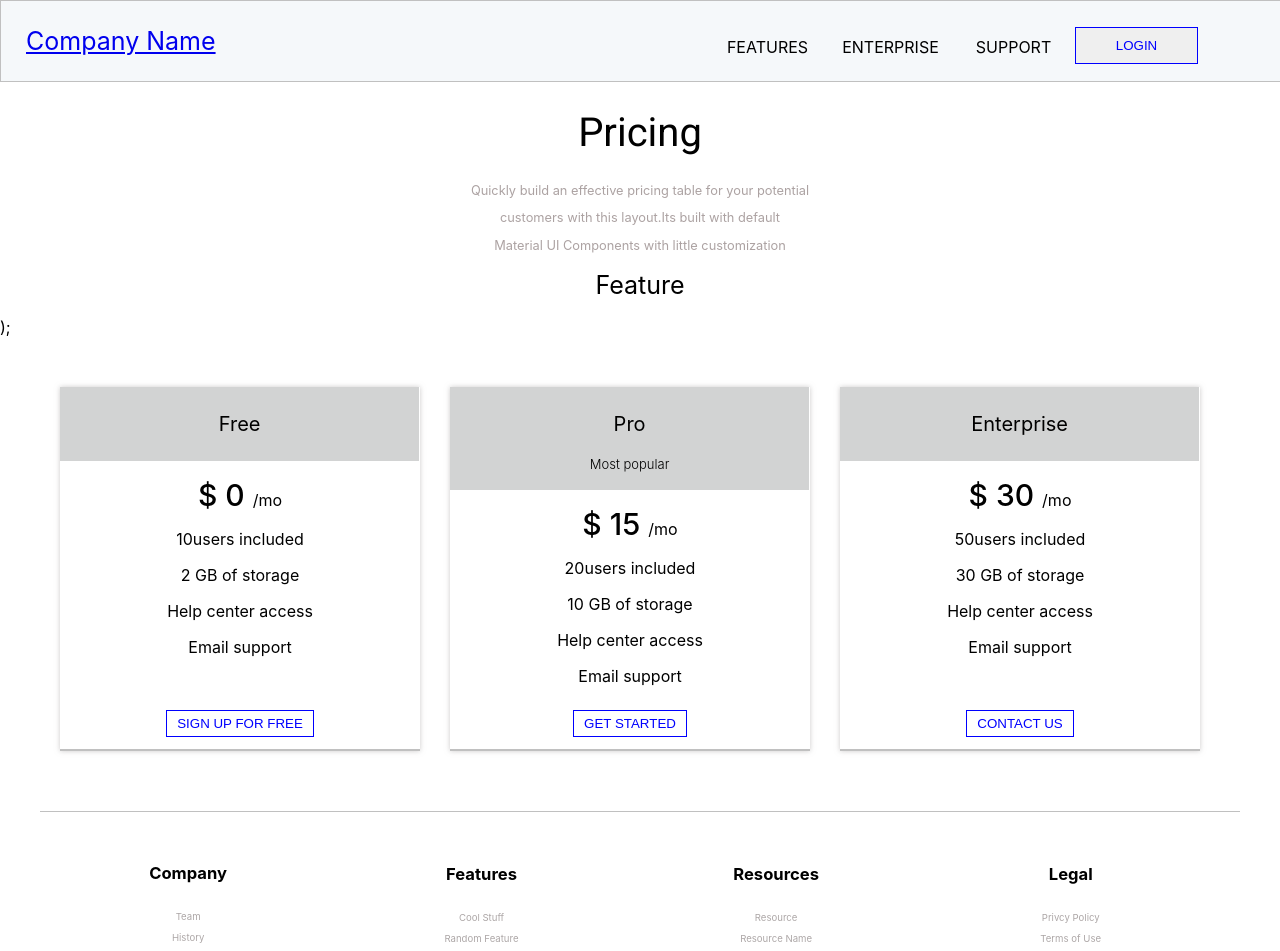
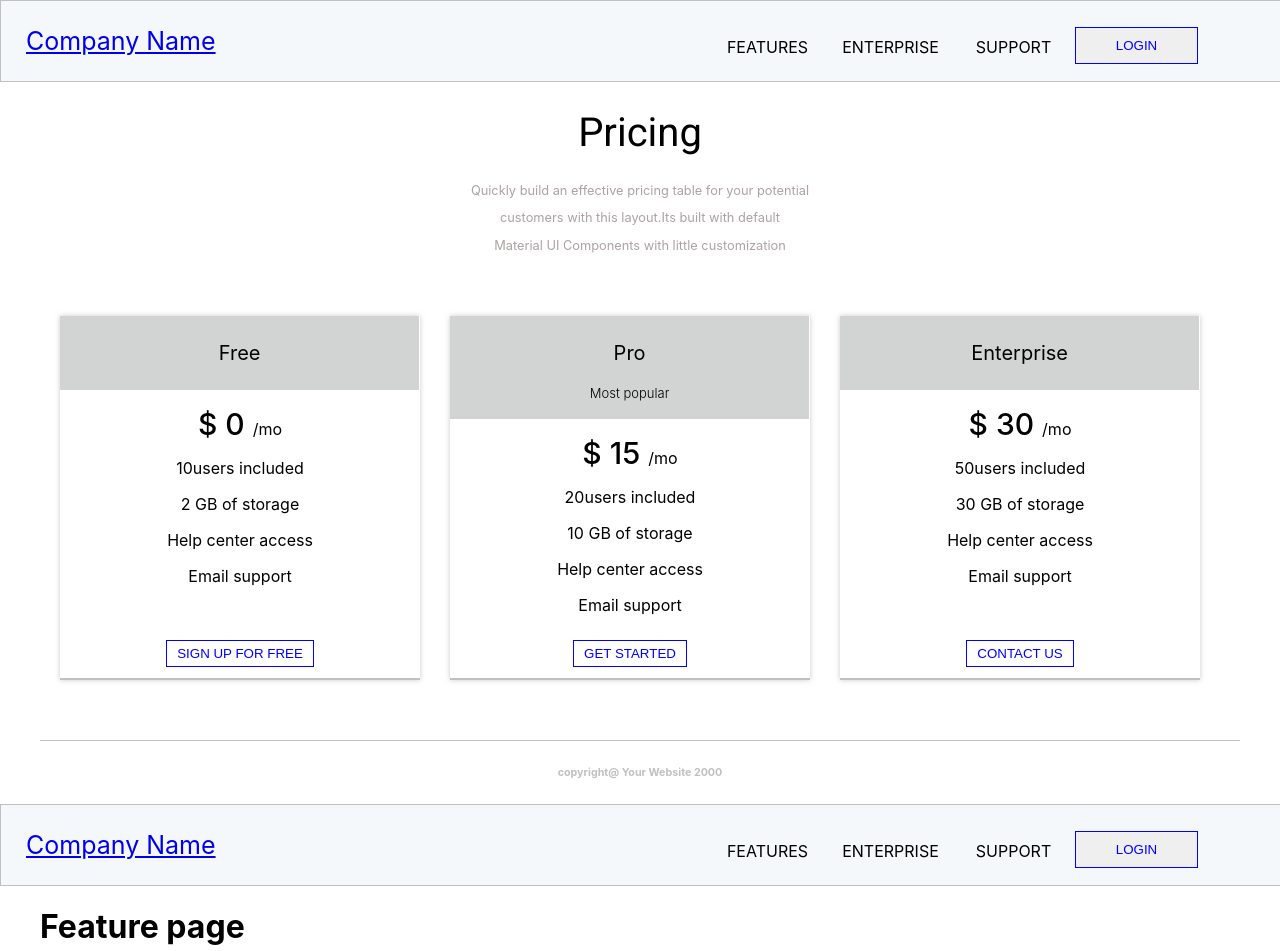
Before and after one commit to PalakPartani/React_First_UI, a React (Create React App) app: page /feature in a window 1280 px wide. Shown: the top 951 px of the page. Built offline with nearby package versions, Linux system fonts and the light colour scheme.

Commit message:
REFACTORD:Routing by adding another page to Company-name

```diff
--- a/src/App.js
+++ b/src/App.js
@@ -82,9 +82,10 @@ class App extends Component {
     return (
       <div>
         <Router>
-          {/* <Nav /> */}
+
           <HeaderFields />
-          <Route path="/feature" component={feature} />
+          {/* <Route path="/" exact component={App} /> */}
+          <Route path="/feature" exact component={feature} />
 
 
           {/* <HeaderFields /> */}
--- a/src/components/Data.js
+++ b/src/components/Data.js
@@ -1,5 +1,5 @@
 import React, { Component } from 'react';
-import '../App.css';
+import '../css/Style.css';
 import '../index.js';
 
 export default class Data extends Component {
--- a/src/components/HeaderFields.js
+++ b/src/components/HeaderFields.js
@@ -1,5 +1,5 @@
 import React, { Component } from 'react';
-import '../App.css';
+import '../css/Style.css';
 import { Link } from 'react-router-dom';
 
 export default class HeaderFields extends Component {
@@ -62,7 +62,7 @@ export default class HeaderFields extends Component {
                             </li>))}
                             <button className='loginButton' type="button" onClick={this.onRemoveFirstItem}>
                                 LOGIN
-          </button>
+                            </button>
                         </ul>
 
                         {/* <ul>
@@ -73,15 +73,6 @@ export default class HeaderFields extends Component {
                         </ul> */}
                     </div>
                 </header>
-                <div className="headingprice">
-                    <h1 className="titlePrice">Pricing</h1>
-                </div>
-                <div className="heading">
-
-                    <p>Quickly build an effective pricing table for your potential</p>
-                    <p> customers with this layout.Its built with default </p><p>Material UI Components with little customization </p>
-
-                </div>
             </div>
         );
     }
--- /dev/null
+++ b/src/css/Style.css
@@ -0,0 +1,296 @@
+@import url('https://fonts.googleapis.com/css2?family=Roboto:ital,wght@0,400;1,500&display=swap');
+/* .App {
+  text-align: center;
+} */
+
+.App-logo {
+  height: 40vmin;
+  pointer-events: none;
+}
+
+@media (prefers-reduced-motion: no-preference) {
+  .App-logo {
+    animation: App-logo-spin infinite 20s linear;
+  }
+}
+
+.App-header {
+  background-color: #282c34;
+  min-height: 100vh;
+  display: flex;
+  flex-direction: column;
+  align-items: center;
+  justify-content: center;
+  font-size: calc(10px + 2vmin);
+  color: white;
+}
+
+
+.App-link {
+  color: #61dafb;
+}
+
+@keyframes App-logo-spin {
+  from {
+    transform: rotate(0deg);
+  }
+  to {
+    transform: rotate(360deg);
+  }
+}
+.container{
+  width: 100%;
+  margin: 0px auto
+}
+ul{
+  width: 100%;
+}
+ul li{
+  list-style: none;
+  float: left;
+  text-align: center;
+  cursor: pointer;
+}
+li{
+  padding: 20px 0px;
+  width: 20%;
+}
+li:hover{
+  background-color: silver;
+  color: white;
+}
+
+.loginButton{
+  color: blue !important;
+  border: 1px solid blue !important;
+  padding: 10px 0px;
+  width: 20%;
+  margin-top: 10px;
+}
+.loginButton:hover{
+  background-color: white;
+}
+
+.header{
+  display: flex;
+  width:100%;
+  background-color: rgba(245, 248, 250, 0.938);
+  border:1px solid silver;
+  text-align: left;
+  justify-content: space-between;;
+}
+
+.headingprice{
+  text-align: center;
+  color: black;
+  font-size: 2vw;
+  font-weight: 10%;
+  font-stretch: inherit;
+  font-family: sans-serif;
+  font-size: larger;
+}
+.heading{
+  text-align: center;
+  color: rgb(172, 162, 162);
+  font-size: 80%;
+  font-weight: 35%;
+}
+
+.box{
+  display: flex;
+  /* margin-top: 10px;
+  margin-left: 50px;
+  margin-right: 20px; */
+  /* font-size: 50%; */
+  /* padding-left: 20px; */
+  color:black;
+  width: 100%;
+  padding-bottom: 50px;
+  /* height: 80%; */
+  /* justify-content: space-evenly; */
+  border-bottom: 1px solid silver;
+}
+.firstbox{
+  border-collapse:unset;
+  width: 30%;
+  text-align: center;
+  margin: 50px 10px 10px 20px;
+  cursor: pointer;
+  box-shadow: 0px 0px 5px rgba(155, 152, 152, 0.5);
+  padding-bottom: 20px;
+  border-bottom: 2px solid silver;
+
+}
+
+.firstbox:hover{
+  /* border: 1px solid red; */
+  border-collapse:unset;
+  width: 30%;
+  text-align: center;
+  margin: 10px 10px 10px 20px;
+}
+
+.secondbox{
+/* padding-left: 10%; */
+margin-left: 10px;
+margin-right: 20px;
+
+border: 1px solid silver;
+  border-collapse: separate;
+  height: 30%;
+  width: 25%;
+  text-align: center;
+}
+
+.thirdbox{
+/* padding-left: 5%; */
+margin-left: 10px;
+
+border: 1px solid silver;
+  border-collapse:separate;
+  height: 30%;
+  width: 25%;
+  text-align: center;
+}
+
+
+
+.downfirstbox{
+  margin: -1%;
+
+  padding:10px;
+  height: 20%;
+  width: 25%;
+  text-align: center;
+
+  color: rgb(173, 167, 167);
+}
+
+.downsecondbox{
+padding-left: 5%;
+
+  height: 20%;
+  width: 25%;
+  text-align: center;
+  color: rgb(173, 167, 167);
+
+}
+
+.downthirdbox{
+padding-left: 5%;
+
+  height: 20%;
+  width: 25%;
+  text-align: center;
+  color: rgb(173, 167, 167);
+}
+.fourthbox{
+  padding-left: 5%;
+
+    height: 20%;
+    width: 25%;
+    text-align: center;
+    color: rgb(173, 167, 167);
+  }
+
+  .copy{
+    text-align: center;
+    color: silver;
+  }
+
+  .down-box{
+    margin-top: 10%;
+    text-align: center;
+    display: flex;
+    font-size: 60%;
+    font-weight: 30%;
+    padding-left:30px;
+    padding-right: 50px;
+    margin-top:25px;
+  }
+
+  .down-name{
+    color: black;
+    font-weight: 15%;
+    font-size: 20px;
+  }
+.tagLine{
+  font-size: 13px;
+  font-weight: 300;
+}
+  .free{
+    text-align: center;
+    width:97%;
+    font-size: 20px;
+    background-color: rgba(165, 167, 168, 0.5);
+    padding: 5px;
+  }
+
+  .firstbox:hover .free{
+    font-size: 30px;
+  }
+
+  .pro{
+    margin-left: 45%;
+    justify-content: center;
+    text-align: center;
+    width:50px;
+    height:30px;
+    font-size: large;
+    background-color: rgba(245, 248, 250, 0.938);
+  }
+
+  .enterprise{
+    /* margin-left: 35%; */
+    justify-content: center;
+    text-align: center;
+    width:100%;
+    height:30px;
+    font-size: large;
+    background-color: rgba(245, 248, 250, 0.938);
+  }
+
+  .button-color{
+    background-color: white;
+    border: 1px solid blue;
+    color:blue;
+    padding: 5px 10px;
+    align-content: center;
+    align-items: flex-end;
+    justify-content: flex-end;
+    bottom: 0;
+  }
+  .firstbox:hover .button-color{
+    background-color: blue;
+    border: 1px solid blue;
+    color:white;
+    padding: 5px 10px;
+    /* margin-bottom: 10px; */
+  }
+
+.head-fields{
+  text-align: center;
+}
+head-left{
+  text-align: right;
+
+}
+free-tab{
+  text-align: left;
+}
+pro-tab{
+  text-align: center;
+}
+enterprise-tab{
+  text-align: right;
+}
+
+type-f{
+  justify-items: left;
+}
+
+.titlePrice{
+  font-size: 40px;
+  font-family: Roboto;
+  font-weight: 100;
+}
--- a/src/index.js
+++ b/src/index.js
@@ -1,7 +1,7 @@
 import React from 'react';
 import ReactDOM from 'react-dom';
 import './index.css';
-import App from './App';
+import App from './routee';
 import * as serviceWorker from './serviceWorker';
 
 ReactDOM.render(
--- /dev/null
+++ b/src/pages/Feature.js
@@ -0,0 +1,19 @@
+import React, { Component } from 'react';
+import HeaderFields from '../components/HeaderFields';
+
+export default class Home extends Component {
+
+    render() {
+
+        return (
+            <div >
+                {/* Header part */}
+                <HeaderFields />
+
+                <div style={{ margin: '0px auto', width: '1200px' }}>
+                    <h1>Feature page</h1>
+                </div>
+            </div>
+        )
+    }
+}
--- /dev/null
+++ b/src/pages/Home.js
@@ -0,0 +1,107 @@
+import React, { Component } from 'react';
+
+//stylesheet
+import '../css/Style.css';
+
+// component file
+import HeaderFields from '../components/HeaderFields';
+import Data from '../components/Data';
+import FooterData from '../components/FooterData';
+import Nav from '../components/Nav';
+import feature from '../components/feature';
+import PriceTypes from '../components/PriceTypes';
+import Details from '../components/Details';
+
+
+class App extends Component {
+
+    render() {
+        var DataList = [{
+            plan: "Free",
+            tagLine: null,
+            price: 0,
+            users: 10,
+            storage: 2,
+            help: "Help center access",
+            support: "Email support",
+            button: "SIGN UP FOR FREE"
+
+        }, {
+
+            plan: "Pro",
+            tagLine: "Most popular",
+            price: 15,
+            users: 20,
+            storage: 10,
+            help: "Help center access",
+            support: "Priority Email support",
+            button: "GET STARTED"
+
+        }, {
+
+            plan: "Enterprise",
+            tagLine: null,
+            price: 30,
+            users: 50,
+            storage: 30,
+            help: "Help center access",
+            support: "Phone & Email support",
+            button: "CONTACT US"
+        }]
+
+        var compList = [{
+
+            name: "Company",
+            team: "Team",
+            hist: "History",
+            con: "Contact",
+            loc: "Location"
+        },
+        {
+            name: "Features",
+            team: "Random Feature",
+            hist: "Team Feature",
+            con: "Developer Stuff",
+            loc: "Location"
+        },
+        {
+            name: "Resource",
+            team: "Resource Name",
+            hist: "Another Resource",
+            con: "Final Resource",
+            loc: ""
+        },
+        {
+            name: "Legal",
+            team: "Privcy Policy",
+            hist: "Terms of Use",
+            con: "",
+            loc: ""
+
+        }]
+
+        return (
+            <div>
+                {/* Header part */}
+                <HeaderFields />
+                <div className="headingprice">
+                    <h1 className="titlePrice">Pricing</h1>
+                </div>
+                <div className="heading">
+                    <p>Quickly build an effective pricing table for your potential</p>
+                    <p> customers with this layout.Its built with default </p><p>Material UI Components with little customization </p>
+                </div>
+
+                {/* Price Listing */}
+                {/* <PriceTypes /> */}
+                <div style={{ margin: '0px auto', width: '1200px' }}>
+                    <Data DataList={DataList} />
+                    <div className="copy">
+                        <h6>copyright@ Your Website 2000</h6>
+                    </div>
+                </div>
+            </div >
+        );
+    }
+}
+export default App;
--- /dev/null
+++ b/src/pages/Login.js
@@ -0,0 +1,19 @@
+import React, { Component } from 'react';
+import HeaderFields from '../components/HeaderFields';
+
+export default class Home extends Component {
+
+    render() {
+
+        return (
+            <div >
+                {/* Header part */}
+                <HeaderFields />
+
+                <div style={{ margin: '0px auto', width: '1200px' }}>
+                    <h1>Login page</h1>
+                </div>
+            </div>
+        )
+    }
+}
--- /dev/null
+++ b/src/routee.js
@@ -0,0 +1,24 @@
+import React, { Component } from 'react';
+import DefaultRouter from './components/DefaultRouter';
+import { BrowserRouter as Router, Route, Switch } from 'react-router-dom';
+import ReactDOM from 'react-dom';
+//import { Router, Route, Link, browserHistory, IndexRoute } from 'react-router'
+
+//pages
+import Home from './pages/Home';
+import Feature from './pages/Feature';
+import Login from './pages/Login';
+
+export default class Routingg extends Component {
+
+    render() {
+
+        return (
+            <Router>
+                <Route path="/" component={Home} />
+                <Route path="/feature" component={Feature} />
+                <Route exact path="/login" component={Login} />
+            </Router>
+        )
+    }
+}
```
